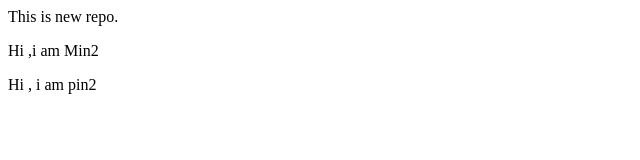
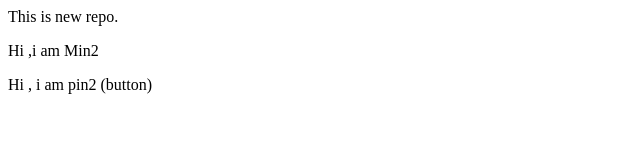
Before and after one commit to MINTU06PAL/LocalRepo, a plain HTML site: page index.html in a window 1280 px wide. Shown: the full height of the page, 0-640 px from the left. Drawn offline with Linux system fonts and the light colour scheme.

Commit message:
Add new button

```diff
--- a/index.html
+++ b/index.html
@@ -1,3 +1,3 @@
 <p> This is new repo.</p>
 <p>Hi ,i am Min2</p>
-<p>Hi , i am pin2</p>
+<p>Hi , i am pin2 (button)</p>
```
